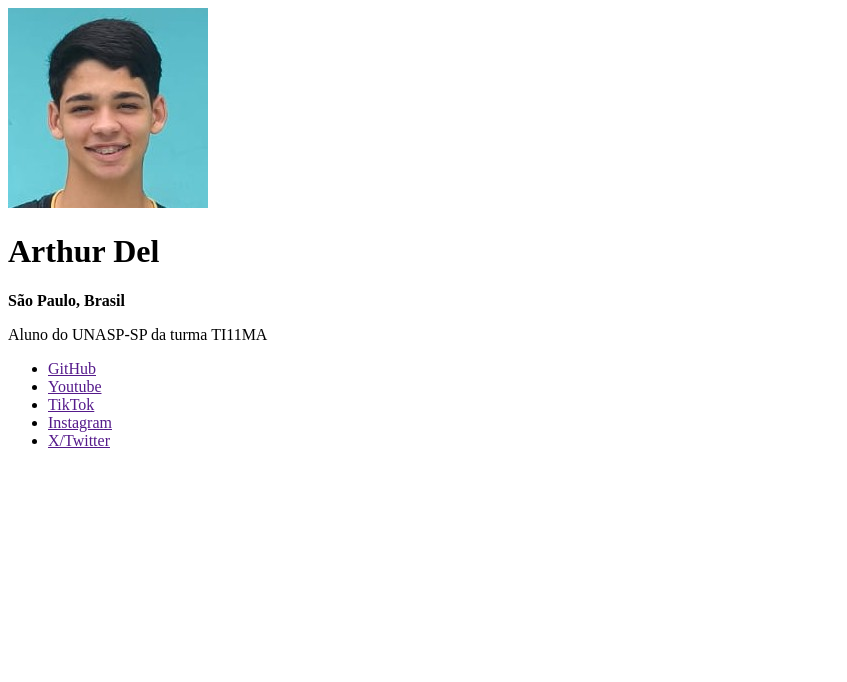
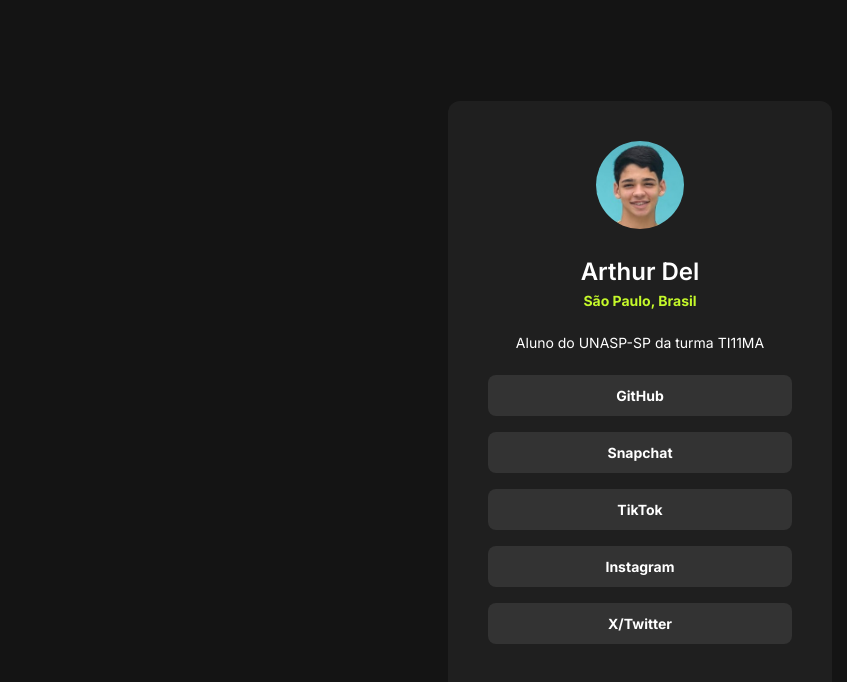
Before and after one commit to arthur-dell/link-tree, a plain HTML site: page index.html in a window 1280 px wide. Shown: the whole page, without its empty margins (0-847 px from the left). Drawn offline with Linux system fonts and the light colour scheme.

Commit message:
projeto finalizado

```diff
--- a/index.html
+++ b/index.html
@@ -3,6 +3,7 @@
 <head>
     <meta charset="UTF-8">
     <meta name="viewport" content="width=device-width, initial-scale=1.0">
+    <link rel="stylesheet" href="style.css">
     <title>Link Tree</title>
 </head>
 <body>
@@ -16,19 +17,19 @@
         <p>Aluno do UNASP-SP da turma TI11MA</p>
         <ul>
             <li>
-                <a href="" target="_blank">GitHub</a>
+                <a href="https://github.com/arthur-dell/link-tree" target="_blank">GitHub</a>
             </li>
             <li>
-                <a href="" target="_blank">Youtube</a>
+                <a href="https://www.snapchat.com/add/arthur_del176?share_id=sq4deOS7CzM&locale=pt-BR" target="_blank">Snapchat</a>
             </li>
             <li>
-                <a href="" target="_blank">TikTok</a>
+                <a href="https://www.tiktok.com/@arthurdel3?_t=ZM-8v1CBwNLc4j&_r=1" target="_blank">TikTok</a>
             </li>
             <li>
-                <a href="" target="_blank">Instagram</a>
+                <a href="https://www.instagram.com/arthur_del176?igsh=MXQ3bjZxa2Q1MGZnYQ==" target="_blank">Instagram</a>
             </li>
             <li>
-                <a href="" target="_blank">X/Twitter</a>
+                <a href="https://x.com/ArthurDel1234?t=VkAWozf8qmqgP9HmXviFWw&s=09" target="_blank">X/Twitter</a>
             </li>
         </ul>
     </div>
--- /dev/null
+++ b/style.css
@@ -0,0 +1,76 @@
+
+@import url('https://fonts.googleapis.com/css2?family=Inter:ital,opsz,wght@0,14..32,100..900;1,14..32,100..900&display=swap');
+*{
+    margin: 0;
+    padding: 0;
+    box-sizing: border-box;
+    font-family: "Inter", sans-serif;
+}
+:root{
+    --black:#141414;
+    --dark-gray:#1F1F1F;
+    --white:#FFF;
+    --neon-green:#C4F82A;
+    --grey:#333333;
+}
+
+body{
+    background-color: var(--black);
+    height: 100vh;
+    display: flex;
+    justify-content: center;
+    align-items: center;
+}
+
+div{
+    background-color: var(--dark-gray);
+    color: var(--white);
+    width: 384px;
+    text-align: center;
+    border-radius: 12px;
+    padding: 40px;
+}
+
+img{
+    width: 88px;
+    border-radius: 50%;
+    margin-bottom: 24px;
+}
+
+h1{
+    font-size: 24px;
+    font-weight: 600;
+    margin-bottom: 4px;
+}
+
+strong{
+    color: var(--neon-green);
+    font-size: 14px;
+}
+
+p{
+    margin-block: 24px;
+    font-size: 14px;
+}
+
+a{
+    display: block;
+    background-color:var(--grey) ;
+    margin-bottom: 16px;
+    padding: 12px;
+    color: var(--white);
+    text-decoration: none;
+    font-size: 14px;
+    font-weight: 700;
+    border-radius: 8px;
+}
+
+ul, li{
+    list-style: none;
+}
+
+a:hover{
+   background-color: var(--neon-green);
+   color: var(--dark-gray);
+   transition: 0.4s;
+}
```
